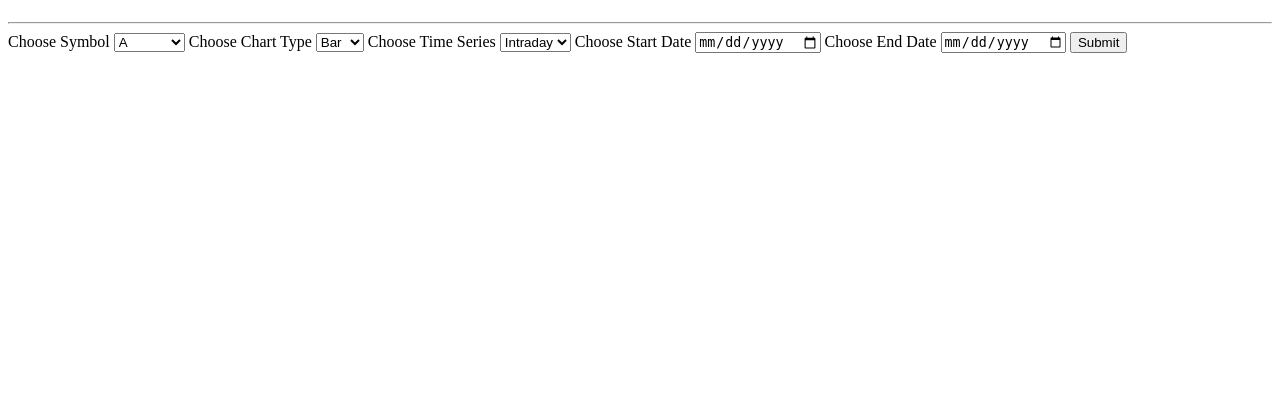
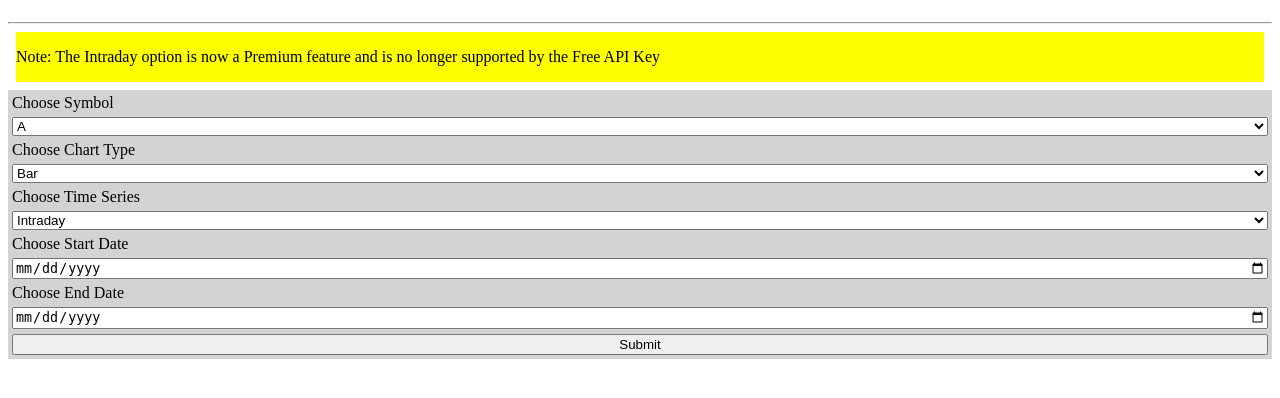
Before and after one commit to Senorita-Marg14/4320_Project3a, a Flask app: page / in a window 1280 px wide. Shown: the part 58-456 px from the top of the page. Run offline with Flask 3, Linux system fonts and the light colour scheme.

Commit message:
css update

```diff
--- a/templates/base.html
+++ b/templates/base.html
@@ -4,6 +4,28 @@
     <meta charset="UTF-8">
     <meta name="viewport" content="width=device-width, initial-scale=1.0">
     <title>{% block title %}Stock Data Visualizer {% endblock %}</title>
+    <style>
+        form {
+            display: flex;
+            flex-direction: column;
+            background-color: lightgrey;
+            padding: 4px;
+            gap: 5px;
+            font-family: 'Times New Roman', Times, serif;
+        }
+        .note {
+            display: flex;
+            background-color: yellow;
+            margin: 8px;
+        }
+
+        .alert {
+            display: flex;
+            background-color: lightcoral;
+            margin: 8px;
+        }
+
+    </style>
 </head>
     <header>
         <h1>Stock Data Visualizer</h1>
--- a/templates/index.html
+++ b/templates/index.html
@@ -3,6 +3,9 @@
 {% block title %}Stock Data Visuzalier{% endblock %}
 
 {% block content %}
+<div class="note">
+    <p>Note: The Intraday option is now a Premium feature and is no longer supported by the Free API Key</p>
+</div>
 <form method="post">
     <label for="symbol">Choose Symbol</label>
     <select name="symbol" id="symbol">
```
Also changed, not shown: 1 other file.
